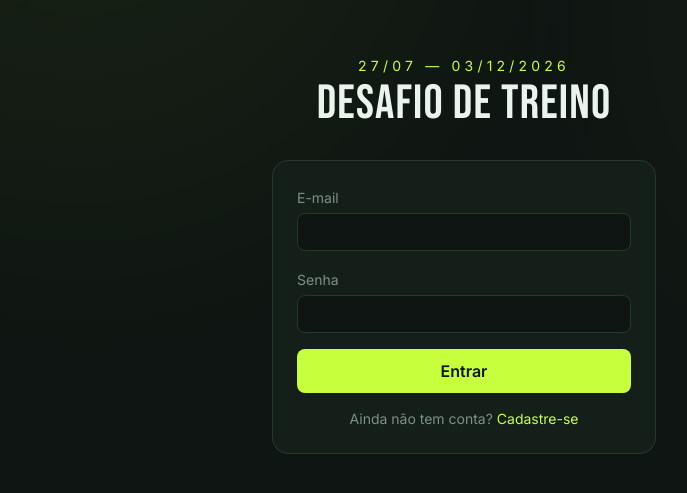
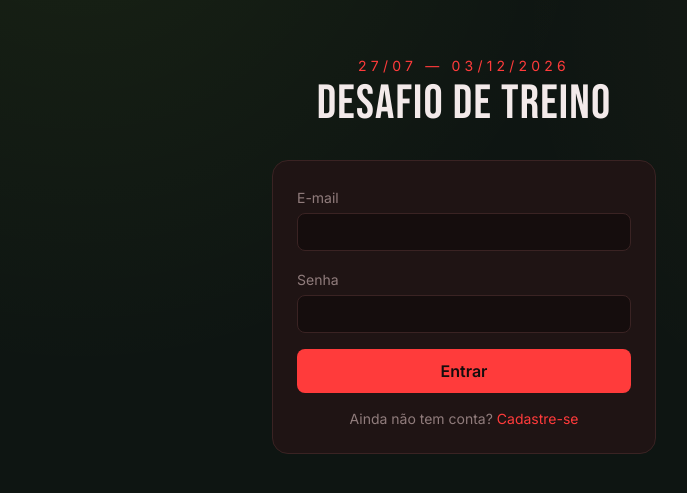
Before and after one commit to prvictorsilvaribeiro-maker/gym-challenge, a Next.js app: page /login in a window 1280 px wide. Shown: the part 145-638 px from the top of the page, without its empty margins (176-863 px from the left). Built offline with nearby package versions, Linux system fonts and the light colour scheme.

Commit message:
Update color and shadow configurations in Tailwind

```diff
--- a/tailwind.config.ts
+++ b/tailwind.config.ts
@@ -6,15 +6,15 @@ const config: Config = {
     extend: {
       colors: {
         arena: {
-          bg: '#0E1512',        // verde-preto de quadra à noite
-          card: '#141F1A',
-          line: '#243830',
-          lime: '#C8FF3D',      // acento — placar de estádio
-          lime2: '#9FE02A',
+          bg: '#150D0D',        // preto com fundo quente
+          card: '#1F1414',
+          line: '#3A2323',
+          lime: '#FF3B3B',      // acento — vermelho CACHARATS (nome mantido p/ não quebrar as classes)
+          lime2: '#D92B2B',
           gold: '#FFC94A',
-          coral: '#FF6B57',
-          ice: '#EAF3EE',
-          mute: '#7C9086',
+          coral: '#FF9F1C',     // erros — laranja, pra não confundir com o vermelho da marca
+          ice: '#F3EAEA',
+          mute: '#907C7C',
         },
       },
       fontFamily: {
@@ -22,7 +22,7 @@ const config: Config = {
         body: ['var(--font-body)'],
       },
       boxShadow: {
-        glow: '0 0 0 1px rgba(200,255,61,0.15), 0 8px 30px rgba(200,255,61,0.08)',
+        glow: '0 0 0 1px rgba(255,59,59,0.18), 0 8px 30px rgba(255,59,59,0.1)',
       },
     },
   },
```
